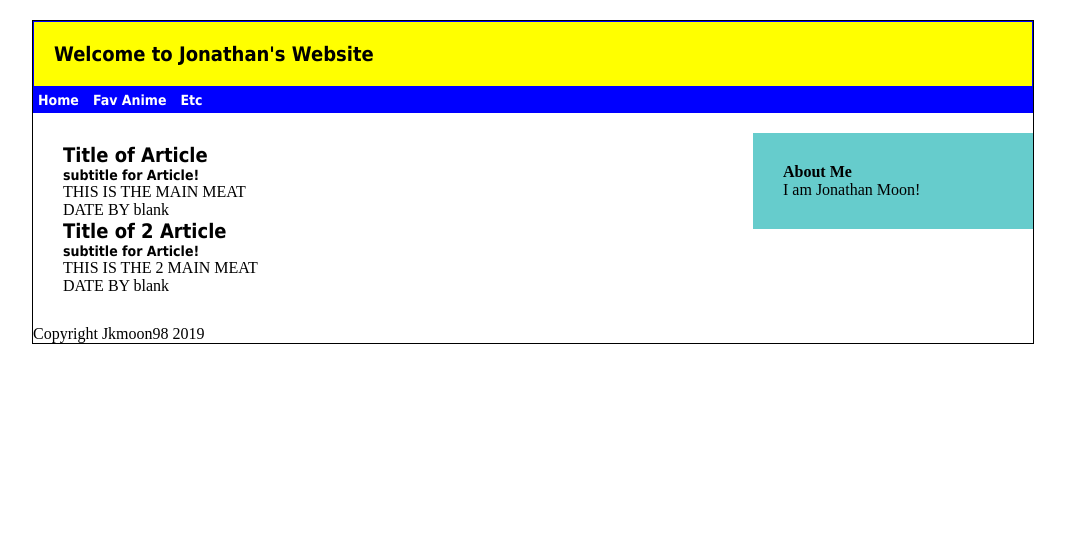
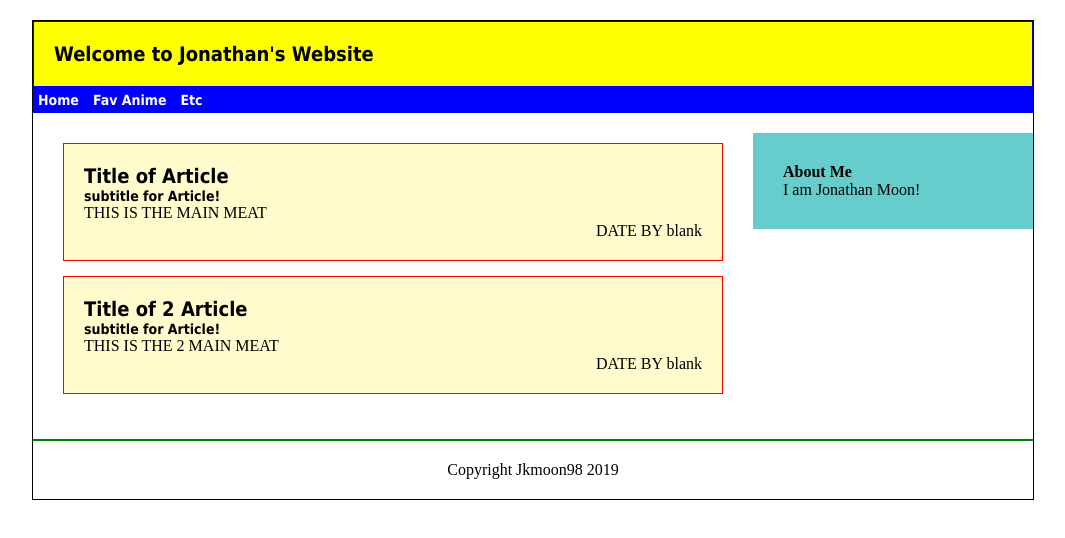
Before and after one commit to jkmoon98/jkmoon98.github.io, a plain HTML site: page index.html in a window 1280 px wide. Shown: the whole page, without its empty margins (107-1172 px from the left). Drawn offline with Linux system fonts and the light colour scheme.

Commit message:
Add files via upload

```diff
--- a/main.css
+++ b/main.css
@@ -62,5 +62,20 @@ header, section, footer, aside, nav, article, hgroup
 #footer
 {
     clear:both;
+    text-align:center;
+    padding:20px;
+    border-top:2px solid green;
 
 }
+article
+{
+    background:#FFFBCC;
+    border: 1px solid red;
+    padding: 20px;
+    margin-bottom:15px;
+
+}
+article footer
+{
+    text-align:right;
+}
```
